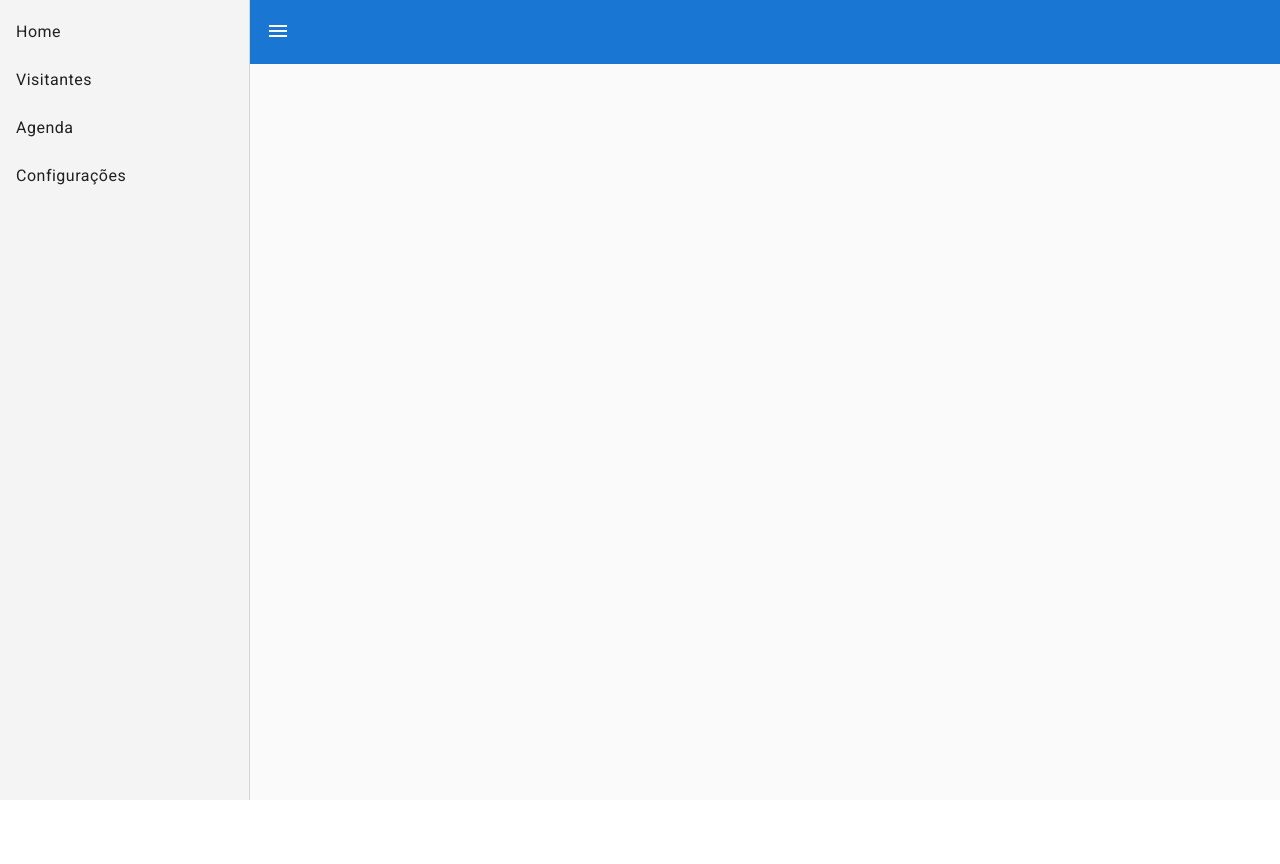
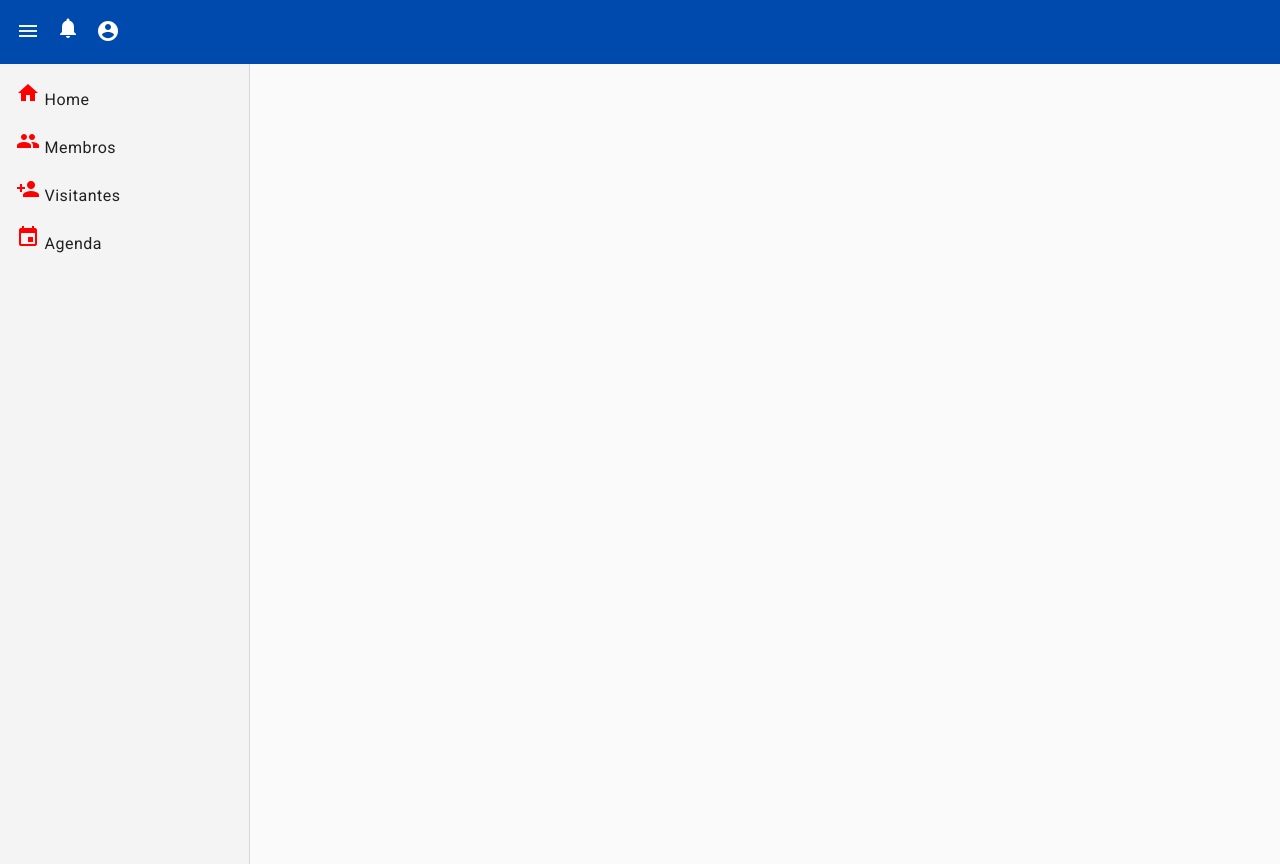
Before and after one commit to rafael-castilho-costa/cristoFy2.0, an Angular app: page / in a window 1280 px wide. Both pictures are taken after a click on the button "menu". Before the commit the page ends 800 px from the top, so only its background shows below. Built offline with nearby package versions, Linux system fonts and the light colour scheme.

Commit message:
feat(9-strcture-whithin-the-sytem):part_2 atv #9

```diff
--- /dev/null
+++ b/src/app/full/full.component.css
@@ -0,0 +1,50 @@
+.mat-sidenav-container {
+  height: 100vh;
+}
+.mat-toolbal {
+  display: flex;
+  align-items: center;
+  color: #fff;
+  padding: 0 16px;
+}
+button[mat-icon-button] {
+  color: white;
+}
+
+.mat-menu {
+  min-width: 200px;
+}
+.mat-icon  {
+ color: red;
+}
+.custom-icon-button {
+  color: white;
+  border: none;
+  background-color: transparent !important;
+}
+.custom-icon-button:hover {
+  color: black;
+
+}
+
+.mat-nav-list mat-icon {
+  margin-right: 8px;
+}
+
+.mat-sidenav {
+  width: 250px;
+  background: #f4f4f4;
+}
+.mat-list-item:hover {
+  background: #e0e0e0;
+}
+
+.mat-icon-button {
+  color: #fff;
+}
+
+.perfil-layout-button {
+  color: white;
+  background-color: transparent !important;
+  border: none;
+}
--- /dev/null
+++ b/src/app/full/full.component.html
@@ -0,0 +1,68 @@
+<mat-toolbar color="primary" style="background-color: #004AAD;">
+  <button mat-icon-button (click)="sidenav.toggle()" class="custom-icon-button">
+    <mat-icon style="color: aliceblue;">menu</mat-icon>
+  </button>
+
+  <span>
+    <a mat-list-item routerLink="/notificações">
+      <mat-icon matListIcon class="mat-18" style="color: white;">notifications</mat-icon>
+    </a>
+  </span>
+
+  <button mat-icon-button [matMenuTriggerFor]="menu" class="custom-icon-button">
+    <mat-icon style="color: white;">account_circle</mat-icon>
+  </button>
+
+  <span>
+    <mat-menu #menu="matMenu">
+
+      <button mat-menu-item routerLink="/profile">
+        <mat-icon>person</mat-icon>
+        <span>Perfil</span>
+      </button>
+
+      <button mat-menu-item (click)="logout()">
+        <mat-icon>logout</mat-icon>
+        <span>Sair</span>
+      </button>
+
+    </mat-menu>
+  </span>
+
+</mat-toolbar>
+<mat-sidenav-container>
+
+  <!-- Sidenav -->
+   <mat-sidenav #sidenav mode="side" [(opened)]="isOpened">
+    <mat-nav-list>
+      <a mat-list-item routerLink="/home">
+        <mat-icon matListIcon class="mat-18">home</mat-icon>
+        Home
+      </a>
+      <a mat-list-item routerLink="/membros">
+        <mat-icon matListIcon class="mat-18">group</mat-icon>
+        Membros
+      </a>
+      <a mat-list-item routerLink="/visitantes">
+        <mat-icon matListIcon class="mat-18">person_add</mat-icon>
+        Visitantes
+      </a>
+      <a mat-list-item routerLink="/agenda">
+        <mat-icon matListIcon class="mat-18">event</mat-icon>
+        Agenda
+      </a>
+    </mat-nav-list>
+  </mat-sidenav>
+
+  <!-- Header and Main Content -->
+  <mat-sidenav-content>
+    <!-- Toolbar -->
+
+
+    <!-- Main Content -->
+    <div style="padding: 16px;">
+    <!--<router-outlet></router-outlet>-->
+
+    </div>
+  </mat-sidenav-content>
+</mat-sidenav-container>
--- /dev/null
+++ b/src/app/full/full.component.ts
@@ -0,0 +1,34 @@
+import {Component} from "@angular/core";
+import { MatSlideToggleModule } from "@angular/material/slide-toggle";
+import { MatSidenavModule } from '@angular/material/sidenav';
+import { MatToolbarModule } from '@angular/material/toolbar';
+import { MatIconModule } from '@angular/material/icon';
+import { MatListModule } from '@angular/material/list';
+import { MatMenuModule } from '@angular/material/menu';
+import { Router } from '@angular/router';
+
+
+
+@Component({
+  standalone:true,
+  selector: 'app-header',
+  imports: [MatSlideToggleModule, MatSidenavModule,  MatToolbarModule,
+    MatIconModule, MatListModule, MatMenuModule],
+  templateUrl:'full.component.html',
+  styleUrls: ['full.component.css']
+
+}) export class fullComponent {
+    isOpened = false;
+    constructor(private router: Router){}
+    toggleSidenav() {
+      const sidenav: any = document.querySelector('mat-sidenav');
+      sidenav.toggle();
+      this.isOpened = !this.isOpened;
+    }
+
+    logout(): void {
+      console.log('Logout Realizado');
+      this.router.navigate(['/login']);
+    }
+
+}
--- a/src/app/header/header.component.css
+++ /dev/null
@@ -1,35 +0,0 @@
-.mat-sidenav-container {
-  height: 100vh;
-}
-.mat-toolbal {
-  display: flex;
-  align-items: center;
-  color: #fff;
-}
-
-.custom-icon-button {
-  color: white;
-  border: none;
-  background-color: transparent !important;
-}
-.custom-icon-button:hover {
-  color: black;
-
-}
-
-
-.mat-nav-list mat-icon {
-  margin-right: 8px;
-}
-
-.mat-sidenav {
-  width: 250px;
-  background: #f4f4f4;
-}
-.mat-list-item:hover {
-  background: #e0e0e0;
-}
-
-.mat-icon-button {
-  color: #fff;
-}
--- a/src/app/header/header.component.html
+++ /dev/null
@@ -1,27 +0,0 @@
-<mat-sidenav-container>
-   <!-- Sidenav -->
-   <mat-sidenav #sidenav mode="side" [(opened)]="isOpened">
-    <mat-nav-list>
-      <a mat-list-item routerLink="/home">Home</a>
-      <a mat-list-item routerLink="/visitantes">Visitantes</a>
-      <a mat-list-item routerLink="/agenda">Agenda</a>
-      <a mat-list-item routerLink="/configuracoes">Configurações</a>
-    </mat-nav-list>
-  </mat-sidenav>
-
-  <!-- Header and Main Content -->
-  <mat-sidenav-content>
-    <!-- Toolbar -->
-    <mat-toolbar color="primary" style="background-color: #1976d2;">
-      <button mat-icon-button (click)="sidenav.toggle()" class="custom-icon-button">
-        <mat-icon>menu</mat-icon>
-      </button>
-      <span></span>
-    </mat-toolbar>
-
-    <!-- Main Content -->
-    <div style="padding: 16px;">
-
-    </div>
-  </mat-sidenav-content>
-</mat-sidenav-container>
--- a/src/app/header/header.component.ts
+++ /dev/null
@@ -1,25 +0,0 @@
-import {Component} from "@angular/core";
-import { MatSlideToggleModule } from "@angular/material/slide-toggle";
-import { MatSidenavModule } from '@angular/material/sidenav';
-import { MatToolbarModule } from '@angular/material/toolbar';
-import { MatIconModule } from '@angular/material/icon';
-import { MatListModule } from '@angular/material/list';
-import { BrowserAnimationsModule } from '@angular/platform-browser/animations';
-import { RouterOutlet } from "@angular/router";
-
-@Component({
-  standalone:true,
-  selector: 'app-header',
-  imports: [MatSlideToggleModule, MatSidenavModule,  MatToolbarModule,
-    MatIconModule, MatListModule],
-  templateUrl: 'header.component.html',
-  styleUrls: ['header.component.css']
-}) export class headerComponent {
-    isOpened = false;
-    toggleSidenav() {
-      const sidenav: any = document.querySelector('mat-sidenav');
-      sidenav.toggle();
-      this.isOpened = !this.isOpened;
-  }
-
-}
```
Also changed, not shown: src/app/app.routes.ts (+2 -6 lines).
